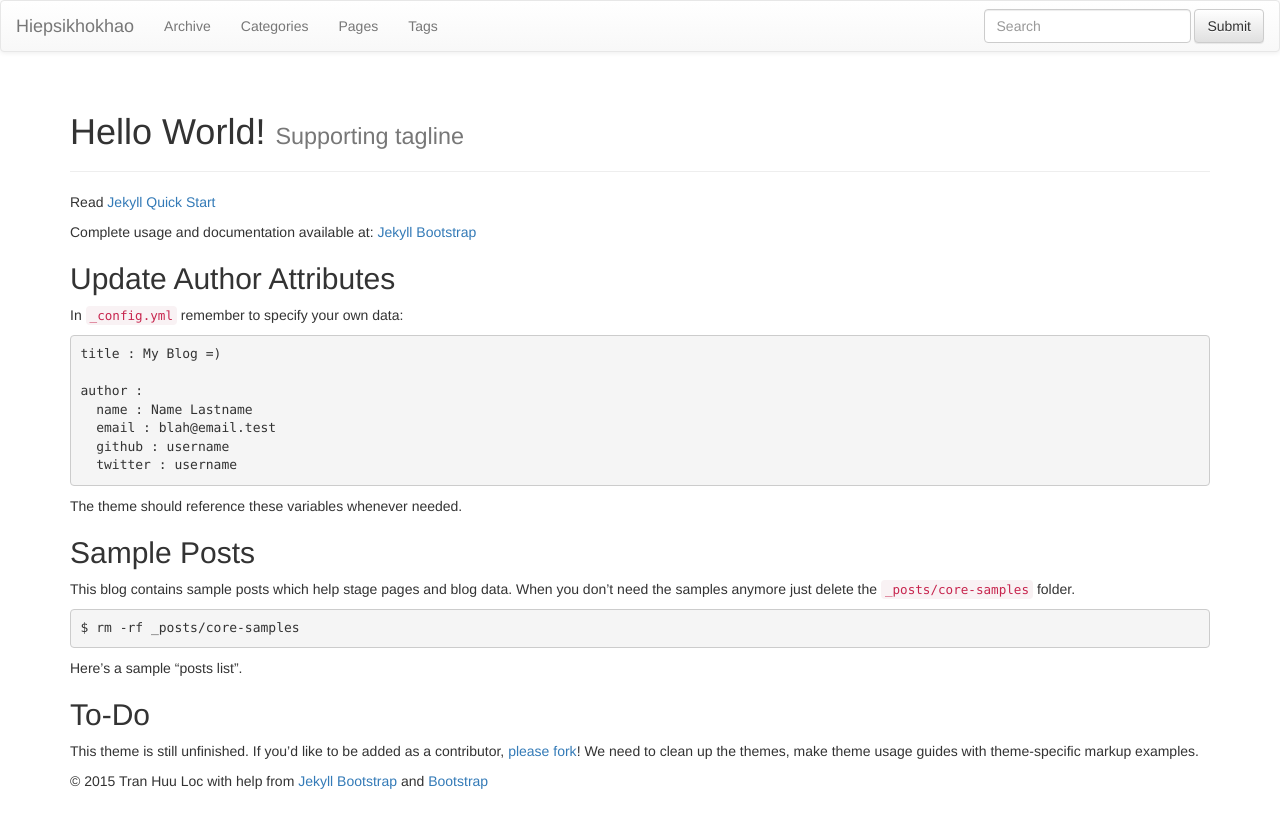
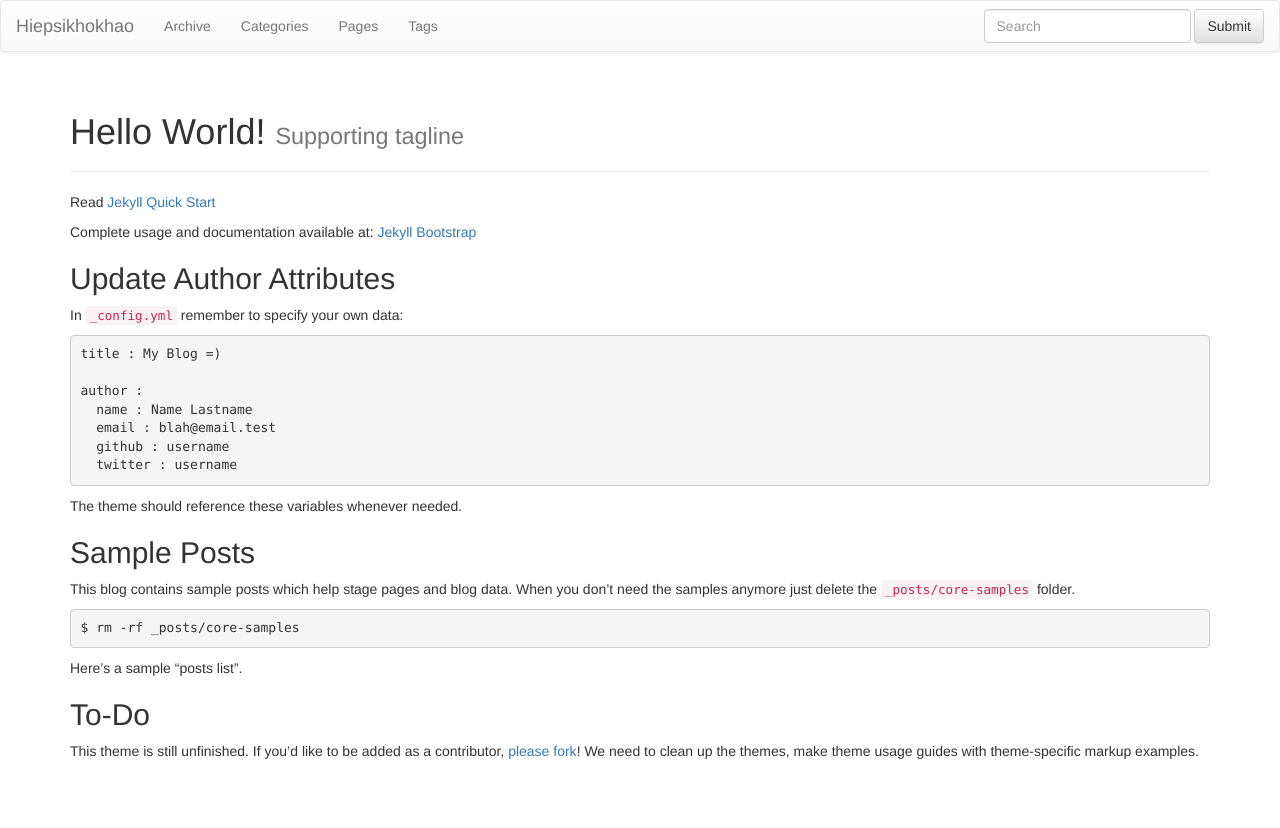
Before and after one commit to hiepsikhokhao/hiepsikhokhao.github.io, a Jekyll site: the page built from index.md, in a window 1280 px wide. Shown: the top 828 px of the page. Built offline with Jekyll 4.4.1, drawn with Linux system fonts in a browser that asks for light colours; nearby versions of some CDN libraries; library files that are not in the unit come from our copies.

Commit message:
uupdate footer

```diff
--- a/_includes/themes/bootstrap-3/default.html
+++ b/_includes/themes/bootstrap-3/default.html
@@ -78,14 +78,14 @@
 
     </div>
 
-    <div id="footer">
+<!--    <div id="footer">
       <div class="container">
         <p>&copy; {{ site.time | date: '%Y' }} {{ site.author.name }}
           with help from <a href="http://jekyllbootstrap.com" target="_blank" title="The Definitive Jekyll Blogging Framework">Jekyll Bootstrap</a>
           and <a href="http://getbootstrap.com" target="_blank">Bootstrap</a>
         </p>
       </div>
-    </div>
+    </div> -->
 
     {% include JB/analytics %}
 
```
